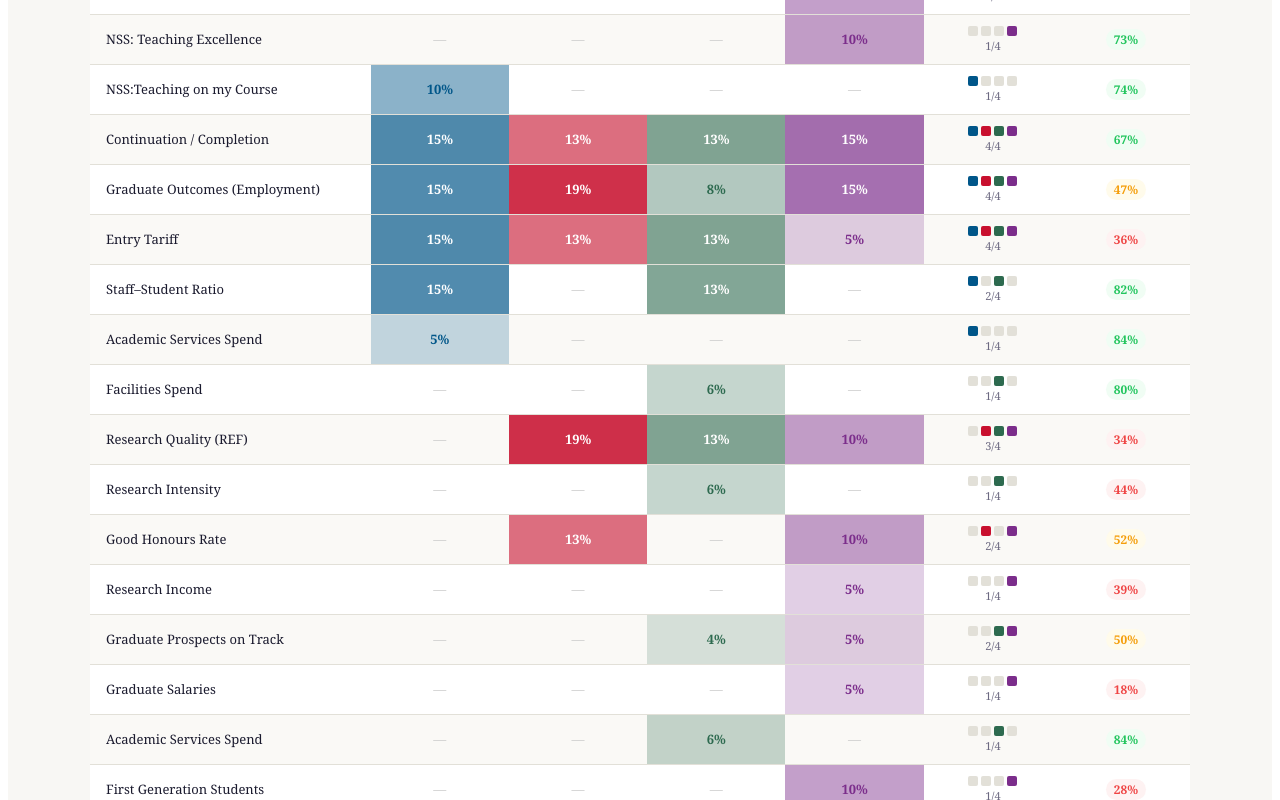
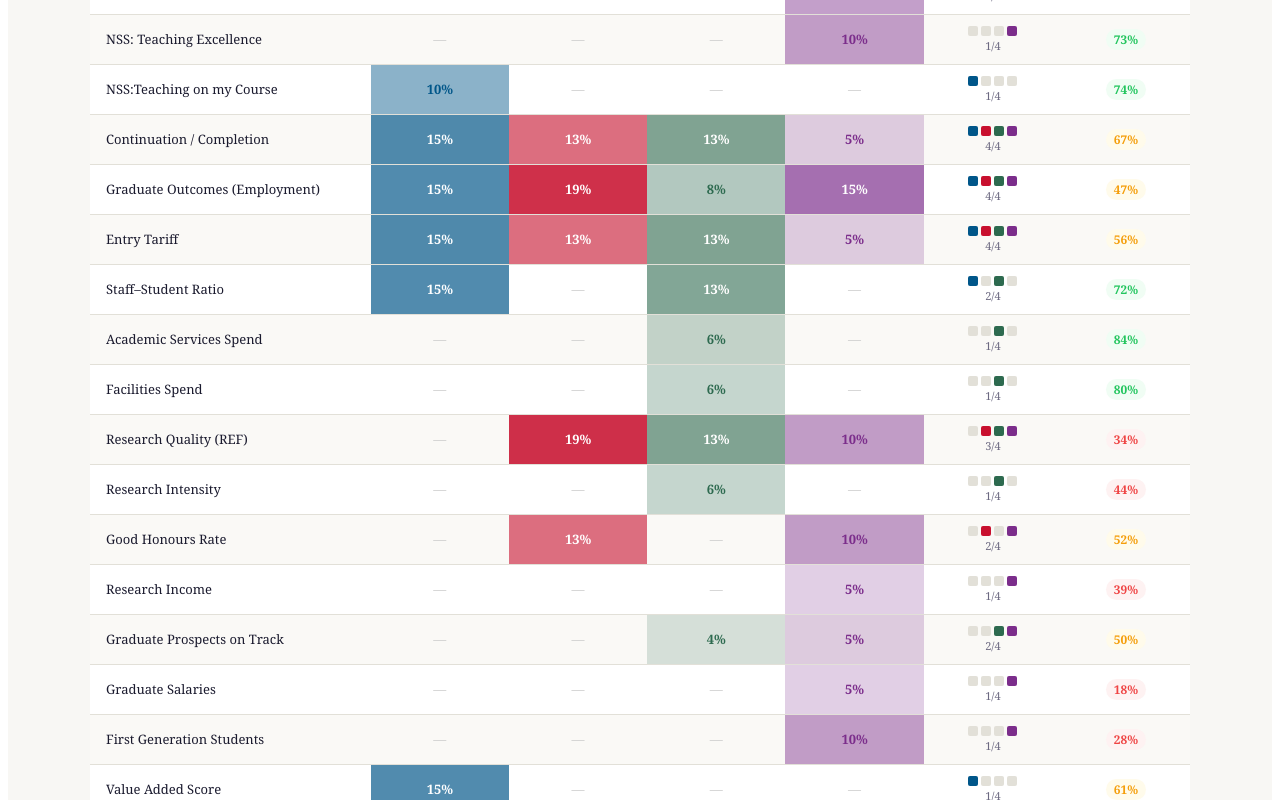
Before and after one commit to UoD-Strategic-Planning-and-Insight/League_Tables, a React (Vite) app: page / in a window 1280 px wide. Shown: the part 620-1420 px from the top of the page. Built offline with nearby package versions, Linux system fonts and the light colour scheme.

Commit message:
updated controllability, and scores for benchmarking

```diff
--- a/league-table-strategy.jsx
+++ b/league-table-strategy.jsx
@@ -3,29 +3,28 @@ import { useState } from "react";
 // ── DATA DEFINITIONS ────────────────────────────────────────────────────────
 
 const METRICS = [
-  { id: "nss_teaching_quality",      label: "NSS: Teaching Quality",          controllability: 74, description: "National Student Survey — teaching on my course", unit: "%", min: 60, max: 100, benchmarkLow: 78, benchmarkMid: 83, benchmarkTop: 88 },
-  { id: "nss_assessment",    label: "NSS: Assessment & Feedback",     controllability: 78, description: "National Student Survey — assessment & feedback", unit: "%", min: 50, max: 100, benchmarkLow: 68, benchmarkMid: 74, benchmarkTop: 82 },
-  { id: "nss_overall",       label: "NSS: Overall Satisfaction",      controllability: 58, description: "National Student Survey — overall satisfaction score", unit: "%", min: 55, max: 100, benchmarkLow: 76, benchmarkMid: 82, benchmarkTop: 88 },
-  { id: "nss_student_experience", label: "NSS: Student Experience", controllability: 63, description: "National Student Survey - student experience score", unit: "%", min: 55, max: 100, benchmarkLow: 76, benchmarkMid: 82, benchmarkTop: 88 },
-  { id: "nss_support", label: "NSS: Student Support", controllability: 71, description: "National Student Survey - student support score", unit: "%", min: 55, max: 100, benchmarkLow: 76, benchmarkMid: 82, benchmarkTop: 88 },
-  { id: "nss_teaching_excellence", label: "NSS: Teaching Excellence", controllability: 73, description: "National Student Survey - teaching excellence score", unit: "%", min: 55, max: 100, benchmarkLow: 76, benchmarkMid: 82, benchmarkTop: 88 },
-  { id: "nss_teaching_on_course", label: "NSS:Teaching on my Course", controllability: 74, description: "National Student Survey - teaching on my course score", unit: "%", min: 55, max: 100, benchmarkLow: 76, benchmarkMid: 82, benchmarkTop: 88 },
-  { id: "continuation",      label: "Continuation / Completion",       controllability: 67, description: "% of students continuing to next year of study", unit: "%", min: 70, max: 100, benchmarkLow: 86, benchmarkMid: 90, benchmarkTop: 95 },
-  { id: "graduate_outcomes", label: "Graduate Outcomes (Employment)",  controllability: 47, description: "% in highly skilled employment or further study 15 months after graduation (HESA)", unit: "%", min: 55, max: 100, benchmarkLow: 68, benchmarkMid: 75, benchmarkTop: 84 },
-  { id: "entry_tariff",      label: "Entry Tariff",                   controllability: 36, description: "Average UCAS tariff points of new entrants", unit: "pts", min: 80, max: 220, benchmarkLow: 115, benchmarkMid: 140, benchmarkTop: 175 },
-  { id: "staff_student",     label: "Staff–Student Ratio",            controllability: 82, description: "Students per academic FTE (lower = better)", unit: ":1", min: 8, max: 35, benchmarkLow: 20, benchmarkMid: 16, benchmarkTop: 12, lowerIsBetter: true },
-  { id: "spend_per_student", label: "Academic Services Spend",        controllability: 84, description: "Expenditure on academic services per student (£)", unit: "£", min: 500, max: 5000, benchmarkLow: 1200, benchmarkMid: 1800, benchmarkTop: 2800 },
-  { id: "facilities_spend",  label: "Facilities Spend",               controllability: 80, description: "Expenditure on student facilities per student (£)", unit: "£", min: 200, max: 3000, benchmarkLow: 800, benchmarkMid: 1200, benchmarkTop: 2000 },
-  { id: "research_quality",  label: "Research Quality (REF)",         controllability: 34, description: "GPA-weighted REF output/impact/environment scores (max 4.0)", unit: "GPA", min: 1.0, max: 4.0, benchmarkLow: 2.4, benchmarkMid: 2.8, benchmarkTop: 3.3 },
-  { id: "research_intensity",label: "Research Intensity",             controllability: 44, description: "Proportion of staff submitted to REF (%)", unit: "%", min: 10, max: 100, benchmarkLow: 45, benchmarkMid: 62, benchmarkTop: 80 },
-  { id: "degree_classification", label: "Good Honours Rate",          controllability: 52, description: "% of graduates achieving 1st or 2:1", unit: "%", min: 50, max: 100, benchmarkLow: 72, benchmarkMid: 78, benchmarkTop: 85 },
-  { id: "research_income", label: "Research Income", controllability: 39, description: "Per capita measure of research grants and contracts", unit: "£", min: 200, max: 3000, benchmarkLow: 800, benchmarkMid: 1200, benchmarkTop: 2000 },
-  { id: "graduate_on_track", label: "Graduate Prospects on Track", controllability: 50, description: "Measure of how many students felt their career is on track", unit: "pts", min: 80, max: 220, benchmarkLow: 115, benchmarkMid: 140, benchmarkTop: 175 },
-  { id: "graduate_salaries", label: "Graduate Salaries", controllability: 18, description: "median salary of first-degree, UK-domiciled graduates in full-time paid UK employment", unit: "£", min: 200, max: 3000, benchmarkLow: 800, benchmarkMid: 1200, benchmarkTop: 2000 },
-  { id: "academic_services_spend", label: "Academic Services Spend", controllability: 84, description: "how much a university spends on library and computing facilities per student FTE", unit: "£", min: 200, max: 3000, benchmarkLow: 800, benchmarkMid: 1200, benchmarkTop: 2000 },
-  { id: "first_generation", label: "First Generation Students", controllability: 28, description: "The proportion of UK-domiciled undergraduate students whose parents did not attend university", unit: "%", min: 10, max: 100, benchmarkLow: 45, benchmarkMid: 62, benchmarkTop: 80 },
-  { id: "value_added", label: "Value Added Score", controllability: 61, description: "Tracks student from enrolment to graduation and how a university supports its students towards good grades", unit: "pts", min: 80, max: 220, benchmarkLow: 115, benchmarkMid: 140, benchmarkTop: 175 },
-  { id: "people_planet", label: "People & Planet Score", controllability: 69, description: "Score derived from the sustainability ranking People & Planet", unit: "pts", min: 80, max: 220, benchmarkLow: 115, benchmarkMid: 140, benchmarkTop: 175 }
+  { id: "nss_teaching_quality",      label: "NSS: Teaching Quality",          controllability: 72, description: "National Student Survey — teaching quality", unit: "%", min: 60, max: 100, benchmarkLow: 72, benchmarkMid: 84.55, benchmarkTop: 92.2, sourceused: "Times" },
+  { id: "nss_assessment",    label: "NSS: Assessment & Feedback",     controllability: 78, description: "National Student Survey — assessment & feedback", unit: "%", min: 50, max: 100, benchmarkLow: 65, benchmarkMid: 81.4, benchmarkTop: 92.6, sourceused: "Guardian" },
+  { id: "nss_overall",       label: "NSS: Overall Satisfaction",      controllability: 58, description: "National Student Survey — overall satisfaction score", unit: "%", min: 55, max: 100, benchmarkLow: 68, benchmarkMid: 78, benchmarkTop: 83, sourceused: "CUG" },
+  { id: "nss_student_experience", label: "NSS: Student Experience", controllability: 63, description: "National Student Survey - student experience score", unit: "%", min: 55, max: 100, benchmarkLow: 65.9, benchmarkMid: 81.1, benchmarkTop: 88.7, sourceused:"Times" },
+  { id: "nss_support", label: "NSS: Student Support", controllability: 71, description: "National Student Survey - student support score", unit: "%", min: 55, max: 100, benchmarkLow: 70.1, benchmarkMid: 82.7, benchmarkTop: 91.4, sourceused: "DailyMail" },
+  { id: "nss_teaching_excellence", label: "NSS: Teaching Excellence", controllability: 73, description: "National Student Survey - teaching excellence score", unit: "%", min: 55, max: 100, benchmarkLow: 72.4, benchmarkMid: 85.2, benchmarkTop: 92.5, sourceused: "DailyMail" },
+  { id: "nss_teaching_on_course", label: "NSS:Teaching on my Course", controllability: 74, description: "National Student Survey - teaching on my course score", unit: "%", min: 55, max: 100, benchmarkLow: 80.1, benchmarkMid: 82, benchmarkTop: 94, sourceused: "Guardian" },
+  { id: "continuation",      label: "Continuation / Completion",       controllability: 67, description: "% of students continuing to next year of study", unit: "%", min: 70, max: 100, benchmarkLow: 75.9, benchmarkMid: 89.2, benchmarkTop: 98.4, sourceused: "Guardian" },
+  { id: "graduate_outcomes", label: "Graduate Outcomes (Employment)",  controllability: 47, description: "% in highly skilled employment or further study 15 months after graduation (HESA)", unit: "%", min: 55, max: 100, benchmarkLow: 67, benchmarkMid: 79, benchmarkTop: 95, sourceused: "Guardian" },
+  { id: "entry_tariff",      label: "Entry Tariff",                   controllability: 56, description: "Average UCAS tariff points of new entrants", unit: "pts", min: 80, max: 220, benchmarkLow: 93, benchmarkMid: 123, benchmarkTop: 210, sourceused: "Guardian" },
+  { id: "staff_student",     label: "Staff–Student Ratio",            controllability: 72, description: "Students per academic FTE (lower = better)", unit: ":1", min: 8, max: 35, benchmarkLow: 23, benchmarkMid: 15.1, benchmarkTop: 9.1, lowerIsBetter: true, sourceused: "Guardian" },
+  { id: "academic_services_spend", label: "Academic Services Spend",        controllability: 84, description: "Expenditure on academic services per student (£)", unit: "pts", min: 0, max: 10, benchmarkLow: 1.7, benchmarkMid: 4.9, benchmarkTop: 10, sourceused: "Guardian" },
+  { id: "facilities_spend",  label: "Facilities Spend",               controllability: 80, description: "Expenditure on student facilities per student (£)", unit: "£", min: 200, max: 3800, benchmarkLow: 720, benchmarkMid: 1930, benchmarkTop: 3757, sourceused: "CUG" },
+  { id: "research_quality",  label: "Research Quality (REF)",         controllability: 34, description: "GPA-weighted REF output/impact/environment scores (max 4.0)", unit: "GPA", min: 1.0, max: 4.0, benchmarkLow: 1.74, benchmarkMid: 2.99, benchmarkTop: 3.63, sourceused: "CUG" },
+  { id: "research_intensity",label: "Research Intensity",             controllability: 44, description: "Proportion of staff submitted to REF (%)", unit: "%", min: 10, max: 100, benchmarkLow: 10, benchmarkMid: 45.5, benchmarkTop: 100, sourceused: "CUG" },
+  { id: "degree_classification", label: "Good Honours Rate",          controllability: 52, description: "% of graduates achieving 1st or 2:1", unit: "%", min: 50, max: 100, benchmarkLow: 54, benchmarkMid: 75.6, benchmarkTop: 93, sourceused: "Times" },
+  { id: "research_income", label: "Research Income", controllability: 39, description: "Per capita measure of research grants and contracts", unit: "£", min: 0, max: 120000, benchmarkLow: 0, benchmarkMid: 14637, benchmarkTop: 111032, sourceused: "DailyMail" },
+  { id: "graduate_on_track", label: "Graduate Prospects on Track", controllability: 50, description: "Measure of how many students felt their career is on track", unit: "%", min: 0, max: 100, benchmarkLow: 62.3, benchmarkMid: 75.7, benchmarkTop: 86.9, sourceused: "CUG" },
+  { id: "graduate_salaries", label: "Graduate Salaries", controllability: 18, description: "median salary of first-degree, UK-domiciled graduates in full-time paid UK employment", unit: "£", min: 20000, max: 40000, benchmarkLow: 22000, benchmarkMid: 27500, benchmarkTop: 37000, sourceused: "DailyMail" },
+  { id: "first_generation", label: "First Generation Students", controllability: 28, description: "The proportion of UK-domiciled undergraduate students whose parents did not attend university", unit: "%", min: 10, max: 100, benchmarkLow: 15.7, benchmarkMid: 43, benchmarkTop: 73.6, sourceused: "DailyMail" },
+  { id: "value_added", label: "Value Added Score", controllability: 61, description: "Tracks student from enrolment to graduation and how a university supports its students towards good grades", unit: "pts", min: 0, max: 10, benchmarkLow: 2, benchmarkMid: 5.4, benchmarkTop: 8, sourceused: "CUG" },
+  { id: "people_planet", label: "People & Planet Score", controllability: 69, description: "Score derived from the sustainability ranking People & Planet", unit: "pts", min: 10, max: 100, benchmarkLow: 10.5, benchmarkMid: 50.6, benchmarkTop: 80.7, sourceused: "Times" }
 ];
 
 const TABLES = [
@@ -36,14 +35,14 @@ const TABLES = [
 ];
 
 const WEIGHTS = {
-  guardian:   { nss_teaching_quality: 0,  nss_assessment: 10, nss_overall: 0,  nss_student_experience: 0, nss_support: 0,  nss_teaching_excellence: 0,  nss_teaching_on_course: 10, continuation: 15, graduate_outcomes: 15, entry_tariff: 15, staff_student: 15, spend_per_student: 5, facilities_spend: 0, research_quality: 0,  research_intensity: 0, degree_classification: 0,  research_income: 0, graduate_on_track: 0, graduate_salaries: 0, academic_services_spend: 0, first_generation: 0, value_added: 15, people_planet: 0},
-  times:      { nss_teaching_quality: 13, nss_assessment: 0,  nss_overall: 0,  nss_student_experience: 6, nss_support: 0,  nss_teaching_excellence: 0,  nss_teaching_on_course: 0,  continuation: 13, graduate_outcomes: 19, entry_tariff: 13, staff_student: 0,  spend_per_student: 0, facilities_spend: 0, research_quality: 19, research_intensity: 0, degree_classification: 13, research_income: 0, graduate_on_track: 0, graduate_salaries: 0, academic_services_spend: 0, first_generation: 0, value_added: 0,  people_planet: 6},
-  cug:        { nss_teaching_quality: 0,  nss_assessment: 0,  nss_overall: 19, nss_student_experience: 0, nss_support: 0,  nss_teaching_excellence: 0,  nss_teaching_on_course: 0,  continuation: 13, graduate_outcomes: 8,  entry_tariff: 13, staff_student: 13, spend_per_student: 0, facilities_spend: 6, research_quality: 13, research_intensity: 6, degree_classification: 0,  research_income: 0, graduate_on_track: 4, graduate_salaries: 0, academic_services_spend: 6, first_generation: 0, value_added: 0,  people_planet: 0},
-  dailymail:  { nss_teaching_quality: 0,  nss_assessment: 0,  nss_overall: 0,  nss_student_experience: 5, nss_support: 10, nss_teaching_excellence: 10, nss_teaching_on_course: 0,  continuation: 15,  graduate_outcomes: 15, entry_tariff: 5,  staff_student: 0,  spend_per_student: 0, facilities_spend: 0, research_quality: 10, research_intensity: 0, degree_classification: 10, research_income: 5, graduate_on_track: 5, graduate_salaries: 5, academic_services_spend: 0, first_generation: 10, value_added: 0, people_planet: 0},
+  guardian:   { nss_teaching_quality: 0,  nss_assessment: 10, nss_overall: 0,  nss_student_experience: 0, nss_support: 0,  nss_teaching_excellence: 0,  nss_teaching_on_course: 10, continuation: 15, graduate_outcomes: 15, entry_tariff: 15, staff_student: 15, facilities_spend: 0, research_quality: 0,  research_intensity: 0, degree_classification: 0,  research_income: 0, graduate_on_track: 0, graduate_salaries: 0, academic_services_spend: 0, first_generation: 0, value_added: 15, people_planet: 0},
+  times:      { nss_teaching_quality: 13, nss_assessment: 0,  nss_overall: 0,  nss_student_experience: 6, nss_support: 0,  nss_teaching_excellence: 0,  nss_teaching_on_course: 0,  continuation: 13, graduate_outcomes: 19, entry_tariff: 13, staff_student: 0,  facilities_spend: 0, research_quality: 19, research_intensity: 0, degree_classification: 13, research_income: 0, graduate_on_track: 0, graduate_salaries: 0, academic_services_spend: 0, first_generation: 0, value_added: 0,  people_planet: 6},
+  cug:        { nss_teaching_quality: 0,  nss_assessment: 0,  nss_overall: 19, nss_student_experience: 0, nss_support: 0,  nss_teaching_excellence: 0,  nss_teaching_on_course: 0,  continuation: 13, graduate_outcomes: 8,  entry_tariff: 13, staff_student: 13, facilities_spend: 6, research_quality: 13, research_intensity: 6, degree_classification: 0,  research_income: 0, graduate_on_track: 4, graduate_salaries: 0, academic_services_spend: 6, first_generation: 0, value_added: 0,  people_planet: 0},
+  dailymail:  { nss_teaching_quality: 0,  nss_assessment: 0,  nss_overall: 0,  nss_student_experience: 5, nss_support: 10, nss_teaching_excellence: 10, nss_teaching_on_course: 0,  continuation: 5,  graduate_outcomes: 15, entry_tariff: 5,  staff_student: 0,  facilities_spend: 0, research_quality: 10, research_intensity: 0, degree_classification: 10, research_income: 5, graduate_on_track: 5, graduate_salaries: 5, academic_services_spend: 0, first_generation: 10, value_added: 0, people_planet: 0},
 };
 
 const CONTROLLABILITY_BANDS = [
-  { min: 65, label: "High Control",   color: "#22c55e", bg: "#f0fdf4" },
+  { min: 70, label: "High Control",   color: "#22c55e", bg: "#f0fdf4" },
   { min: 45, label: "Med. Control",   color: "#f59e0b", bg: "#fffbeb" },
   { min: 0,  label: "Lower Control",  color: "#ef4444", bg: "#fef2f2" },
 ];
```
